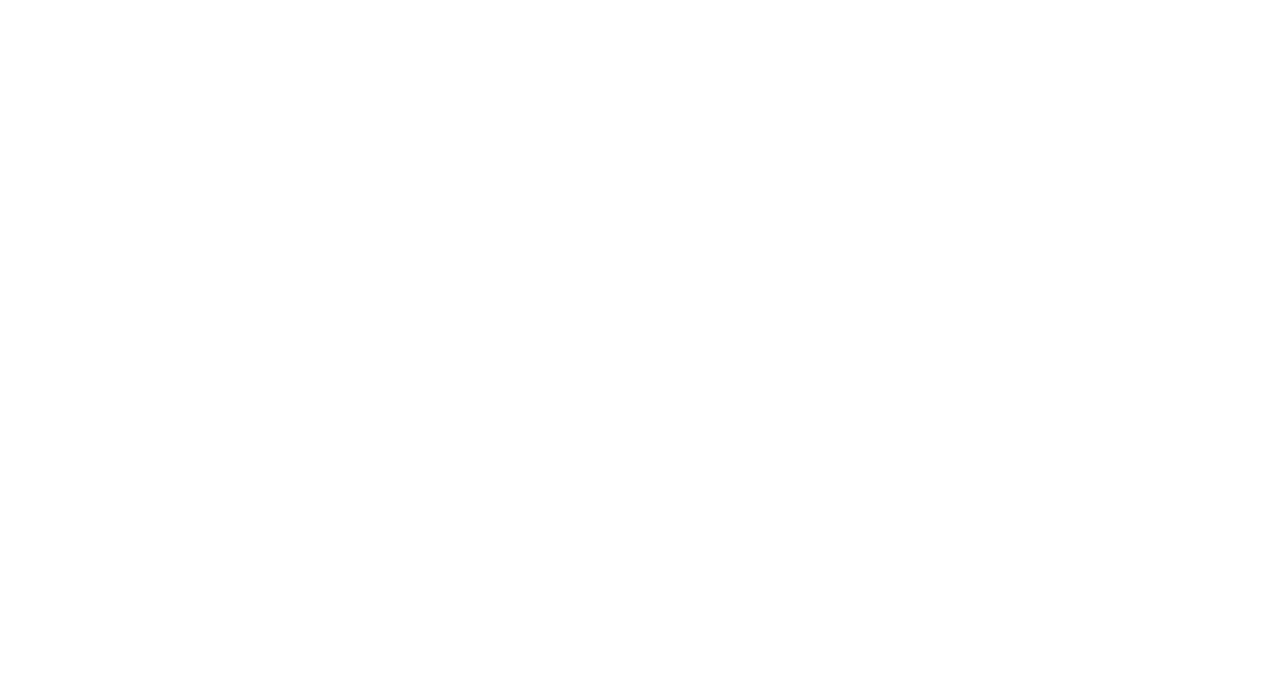
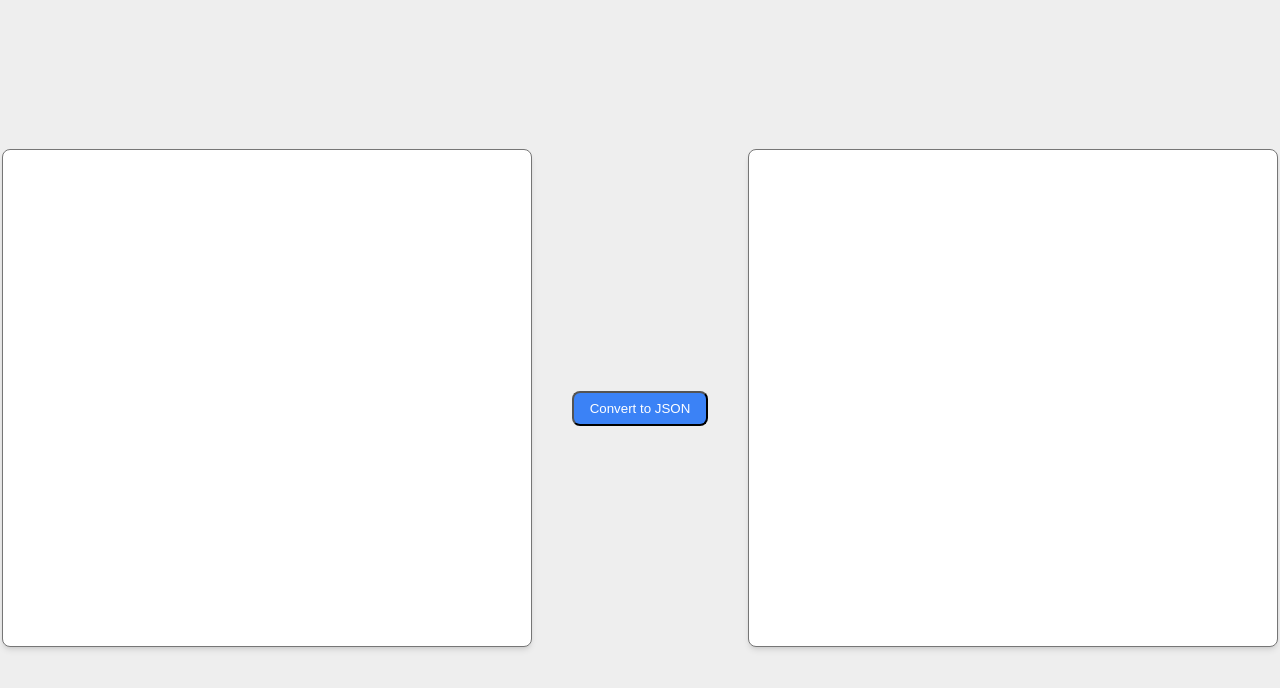
Before and after one commit to printfCYQ/vue3-ts-items, a Vue app: page /objectToJSON in a window 1280 px wide. Before the commit this address had no page. Shown: the top 688 px of the page. Built offline with nearby package versions, Linux system fonts and the light colour scheme; what vue3-drr-grid-layout would draw is missing.

Commit message:
ObjectToJSON

```diff
--- /dev/null
+++ b/src/pages/ObjectToJSON.vue
@@ -0,0 +1,33 @@
+<template>
+    <div class="h-screen w-screen bg-[#eee] flex items-center justify-center gap-10">
+        <div>
+            <textarea
+                class="bg-white border rounded-lg shadow-md p-2 h-[60vh] w-[40vw] resize-none"
+                v-model="objectText"
+            ></textarea>
+        </div>
+        <div>
+            <button
+                class="bg-blue-500 text-white rounded-lg px-4 py-2 mt-4"
+                @click="convert"
+            >Convert to JSON</button>
+        </div>
+        <div>
+            <textarea
+                class="bg-white border rounded-lg shadow-md p-2 h-[60vh] w-[40vw] resize-none"
+                v-model="jsonText"
+            ></textarea>
+        </div>
+    </div>
+</template>
+
+<script lang="ts" setup>
+const objectText = ref('')
+const jsonText = ref('')
+const convert = () => {
+    const obj = eval("(" + objectText.value + ")");
+    console.log(obj)
+    jsonText.value = JSON.stringify(obj, null, 2)
+    console.log(jsonText.value)
+}
+</script>
--- a/src/router/index.ts
+++ b/src/router/index.ts
@@ -133,6 +133,10 @@ export const routes: Array<RouteRecordRaw> = [{
     path: '/typedJS',
     name: 'TypedJS',
     component: () => import('@/pages/TypedJS.vue')
+}, {
+    path:'/objectToJSON',
+    name:'ObjectToJSON',
+    component:()=>import('@/pages/ObjectToJSON.vue')
 }]
 
 const router = createRouter({
```
